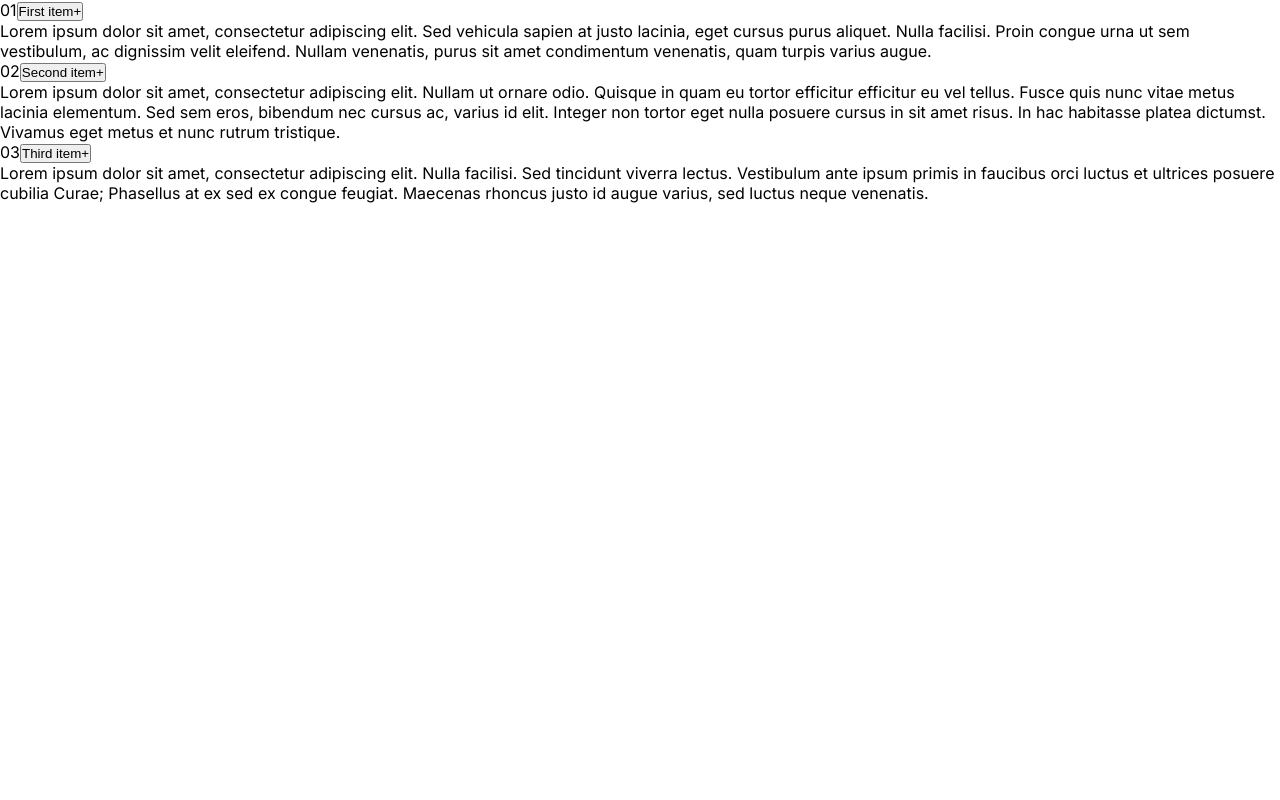
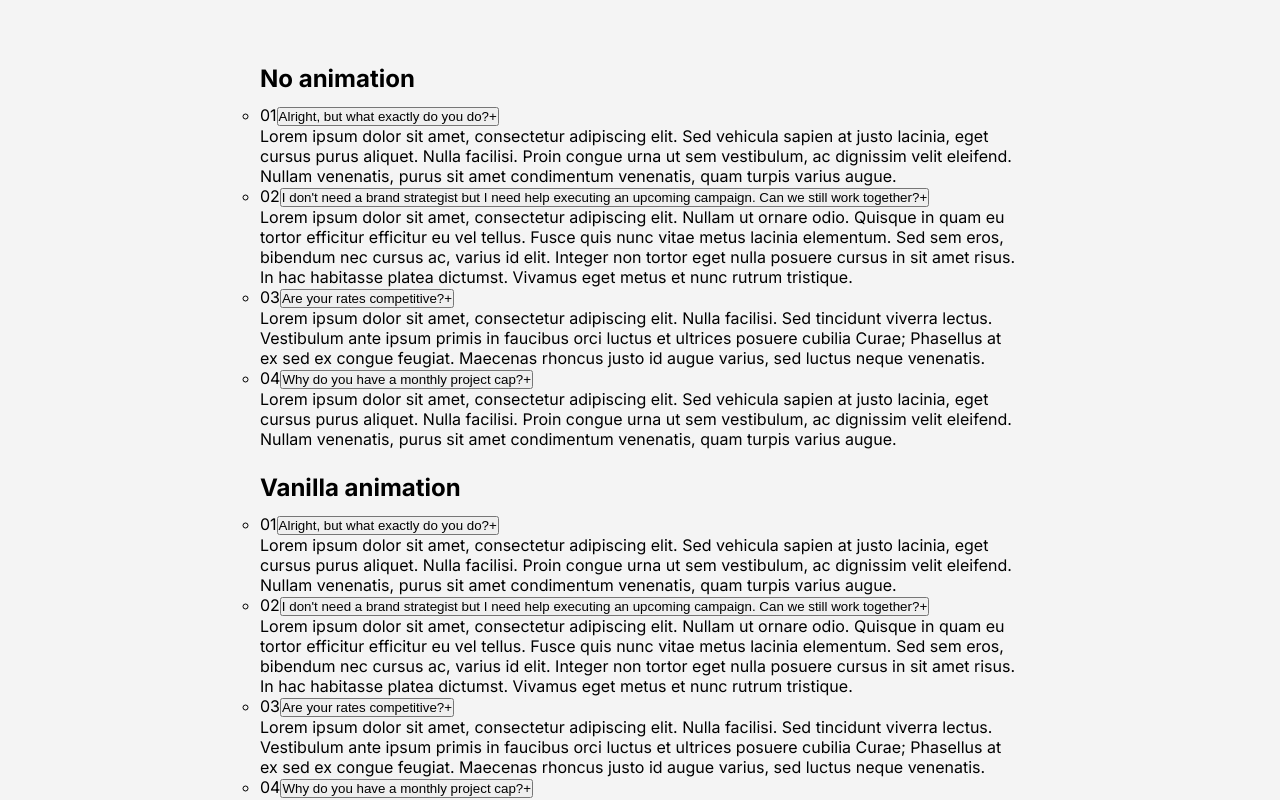
Before and after one commit to vanjazeli/react-accordion, a React (Vite) app: page / in a window 1280 px wide. Shown: the top 800 px of the page. Built offline with nearby package versions, Linux system fonts and the light colour scheme.

Commit message:
feat: Add basic holder sytles

```diff
--- a/index.html
+++ b/index.html
@@ -2,7 +2,6 @@
 <html lang="en">
 	<head>
 		<meta charset="UTF-8" />
-		<link rel="icon" type="image/svg+xml" href="/vite.svg" />
 		<meta name="viewport" content="width=device-width, initial-scale=1.0" />
 		<title>vanjazeli/react-accordion</title>
 	</head>
--- a/src/App.tsx
+++ b/src/App.tsx
@@ -3,26 +3,42 @@ import Accordion from './components/Accordion';
 const App = () => {
 	const accordionItems = [
 		{
-			title: 'First item',
+			title: 'Alright, but what exactly do you do?',
 			description:
 				'Lorem ipsum dolor sit amet, consectetur adipiscing elit. Sed vehicula sapien at justo lacinia, eget cursus purus aliquet. Nulla facilisi. Proin congue urna ut sem vestibulum, ac dignissim velit eleifend. Nullam venenatis, purus sit amet condimentum venenatis, quam turpis varius augue.',
 		},
 		{
-			title: 'Second item',
+			title: `I don't need a brand strategist but I need help executing an upcoming campaign. Can we still work together?`,
 			description:
 				'Lorem ipsum dolor sit amet, consectetur adipiscing elit. Nullam ut ornare odio. Quisque in quam eu tortor efficitur efficitur eu vel tellus. Fusce quis nunc vitae metus lacinia elementum. Sed sem eros, bibendum nec cursus ac, varius id elit. Integer non tortor eget nulla posuere cursus in sit amet risus. In hac habitasse platea dictumst. Vivamus eget metus et nunc rutrum tristique.',
 		},
 		{
-			title: 'Third item',
+			title: 'Are your rates competitive?',
 			description:
 				'Lorem ipsum dolor sit amet, consectetur adipiscing elit. Nulla facilisi. Sed tincidunt viverra lectus. Vestibulum ante ipsum primis in faucibus orci luctus et ultrices posuere cubilia Curae; Phasellus at ex sed ex congue feugiat. Maecenas rhoncus justo id augue varius, sed luctus neque venenatis.',
+		},
+		{
+			title: 'Why do you have a monthly project cap?',
+			description:
+				'Lorem ipsum dolor sit amet, consectetur adipiscing elit. Sed vehicula sapien at justo lacinia, eget cursus purus aliquet. Nulla facilisi. Proin congue urna ut sem vestibulum, ac dignissim velit eleifend. Nullam venenatis, purus sit amet condimentum venenatis, quam turpis varius augue.',
 		},
 	];
 
 	return (
-		<div className="wrap">
-			<Accordion items={accordionItems} />
-		</div>
+		<ul className="holder">
+			<li className="holder__item">
+				<h2 className="holder__heading">No animation</h2>
+				<Accordion items={accordionItems} />
+			</li>
+			<li className="holder__item">
+				<h2 className="holder__heading">Vanilla animation</h2>
+				<Accordion items={accordionItems} />
+			</li>
+			<li className="holder__item">
+				<h2 className="holder__heading">GSAP animation</h2>
+				<Accordion items={accordionItems} />
+			</li>
+		</ul>
 	);
 };
 
--- a/src/components/Accordion.tsx
+++ b/src/components/Accordion.tsx
@@ -2,9 +2,10 @@ import { AccordionItem } from '../types/AccordionItem';
 
 type AccordionProps = {
 	items?: AccordionItem[];
+	type?: string;
 };
 
-const Accordion = ({ items }: AccordionProps) => {
+const Accordion = ({ items, type }: AccordionProps) => {
 	return (
 		<ul className="accordion">
 			{items?.map((item, itemIndex) => (
--- a/src/styles.scss
+++ b/src/styles.scss
@@ -1,4 +1,7 @@
 @import url('https://fonts.googleapis.com/css2?family=Inter:wght@400;700&display=swap');
+
+$white: #fff;
+$light-gray: #f4f4f4;
 
 * {
 	margin: 0;
@@ -8,4 +11,23 @@
 
 #body {
 	font-family: 'Inter', sans-serif;
+	min-height: 100vh;
+	display: flex;
+	justify-content: center;
+	padding-top: 5vw;
+	background-color: $light-gray;
 }
+
+.holder {
+	max-width: 800px;
+	margin: 0 auto;
+	padding: 0 20px;
+	list-style: none;
+	> :not(:last-child) {
+		margin-bottom: 24px;
+	}
+}
+
+.holder__heading {
+	margin-bottom: 12px;
+}
```
